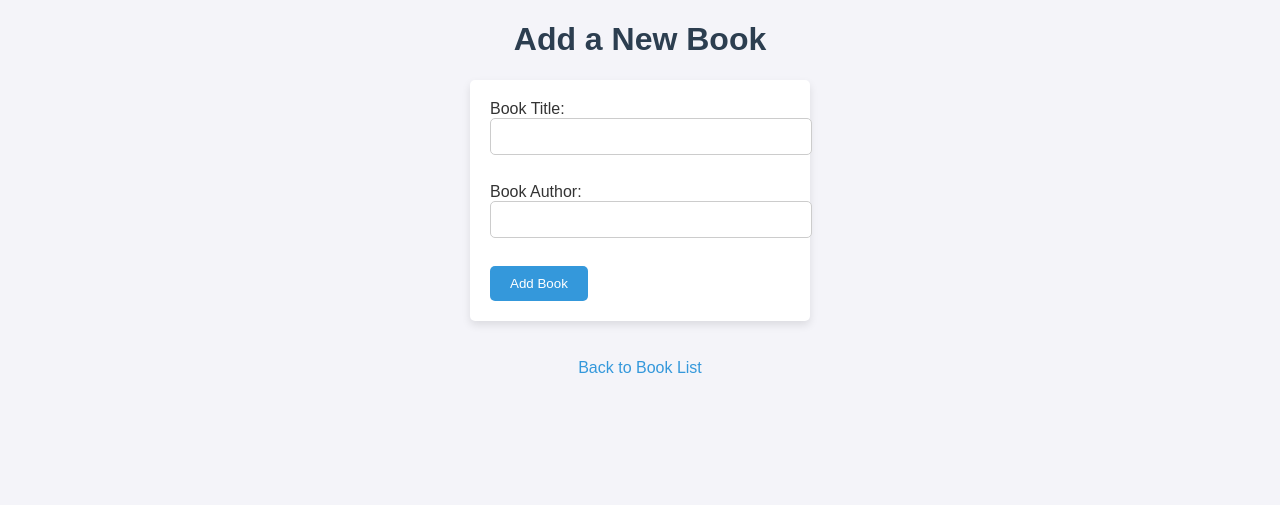
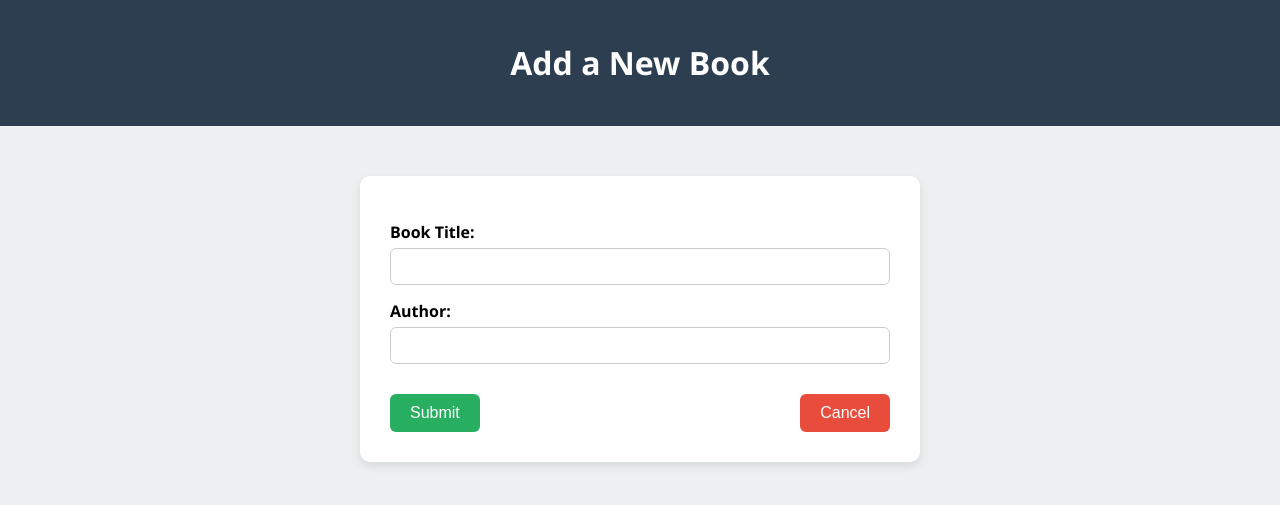
Before and after one commit to vignesh1524/mini-book-app, a Flask app: page /add in a window 1280 px wide. Shown: the top 505 px of the page. Run offline with Flask 2, Linux system fonts and the light colour scheme.

Commit message:
New lines added to add file

```diff
--- a/templates/add.html
+++ b/templates/add.html
@@ -5,78 +5,104 @@
     <meta name="viewport" content="width=device-width, initial-scale=1.0">
     <title>Add a New Book</title>
     <style>
-        /* Basic styles for the app */
         body {
-            font-family: Arial, sans-serif;
-            background-color: #f4f4f9;
-            color: #333;
+            font-family: 'Segoe UI', Tahoma, Geneva, Verdana, sans-serif;
+            background-color: #ecf0f1;
             margin: 0;
             padding: 0;
         }
 
-        /* Header style */
-        h1 {
+        header {
+            background-color: #2c3e50;
+            padding: 20px;
+            color: white;
+            text-align: center;
+        }
+
+        .container {
+            max-width: 500px;
+            margin: 50px auto;
+            background-color: white;
+            padding: 30px;
+            border-radius: 10px;
+            box-shadow: 0 4px 10px rgba(0, 0, 0, 0.1);
+        }
+
+        h2 {
             text-align: center;
             color: #2c3e50;
         }
 
-        /* Form styling */
         form {
-            width: 300px;
-            margin: 0 auto;
-            padding: 20px;
-            background-color: #fff;
-            border-radius: 5px;
-            box-shadow: 0 4px 8px rgba(0, 0, 0, 0.1);
+            display: flex;
+            flex-direction: column;
         }
 
-        form input[type="text"] {
-            width: 100%;
-            padding: 10px;
-            margin-bottom: 10px;
-            border: 1px solid #ccc;
-            border-radius: 5px;
+        label {
+            margin-top: 15px;
+            font-weight: bold;
         }
 
-        form input[type="submit"] {
-            background-color: #3498db;
-            color: white;
+        input[type="text"] {
+            padding: 10px;
+            margin-top: 5px;
+            border-radius: 6px;
+            border: 1px solid #ccc;
+        }
+
+        .buttons {
+            display: flex;
+            justify-content: space-between;
+            margin-top: 30px;
+        }
+
+        button {
             padding: 10px 20px;
+            font-size: 16px;
+            border-radius: 6px;
             border: none;
-            border-radius: 5px;
             cursor: pointer;
         }
 
-        form input[type="submit"]:hover {
-            background-color: #2980b9;
+        .submit-btn {
+            background-color: #27ae60;
+            color: white;
         }
 
-        a {
-            display: block;
-            text-align: center;
-            margin-top: 20px;
-            text-decoration: none;
-            color: #3498db;
+        .submit-btn:hover {
+            background-color: #1e8449;
         }
 
-        a:hover {
-            color: #2980b9;
+        .cancel-btn {
+            background-color: #e74c3c;
+            color: white;
+        }
+
+        .cancel-btn:hover {
+            background-color: #c0392b;
         }
     </style>
 </head>
 <body>
-    <h1>Add a New Book</h1>
-    <form action="{{ url_for('add') }}" method="POST">
-        <label for="title">Book Title:</label>
-        <input type="text" id="title" name="title" required><br><br>
+    <header>
+        <h1>Add a New Book</h1>
+    </header>
 
-        <label for="author">Book Author:</label>
-        <input type="text" id="author" name="author" required><br><br>
+    <div class="container">
+        <form method="POST" action="{{ url_for('add') }}">
+            <label for="title">Book Title:</label>
+            <input type="text" id="title" name="title" required>
 
-        <input type="submit" value="Add Book">
-    </form>
+            <label for="author">Author:</label>
+            <input type="text" id="author" name="author" required>
 
-    <br>
-    <a href="{{ url_for('index') }}">Back to Book List</a>
+            <div class="buttons">
+                <button type="submit" class="submit-btn">Submit</button>
+                <a href="{{ url_for('index') }}">
+                    <button type="button" class="cancel-btn">Cancel</button>
+                </a>
+            </div>
+        </form>
+    </div>
 </body>
 </html>
```
